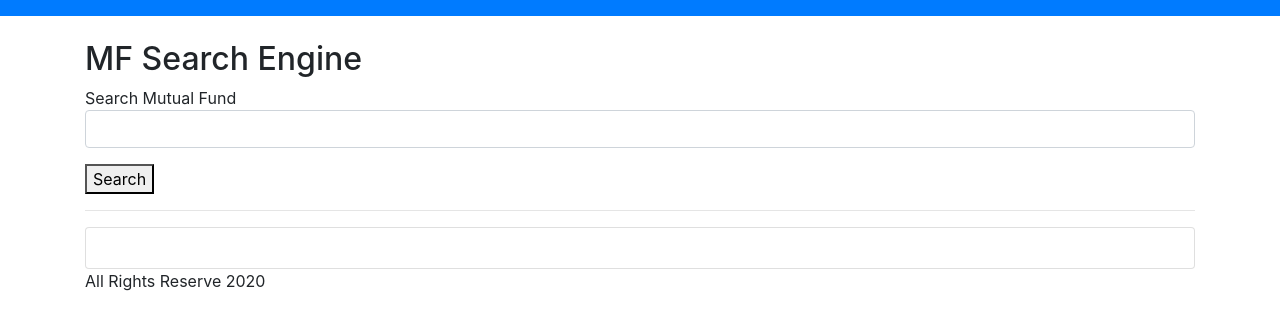
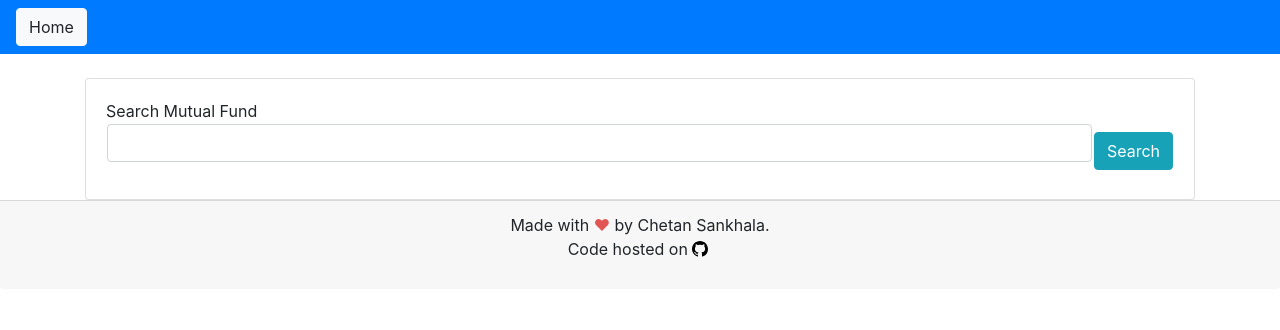
Before and after one commit to csankhala/Mutual-Fund-Search, an Angular app: page /search in a window 1280 px wide. Before the commit this address led to /. Shown: the top 330 px of the page. Built offline with nearby package versions, Linux system fonts and the light colour scheme.

Commit message:
Refactored Components, Removed Routing

```diff
--- a/src/app/app.component.html
+++ b/src/app/app.component.html
@@ -1,22 +1,24 @@
 <nav class="navbar navbar-expand-sm bg-primary navbar-dark">
   <ul class="navbar-nav">
-
+    <a href="/" class="btn btn-light">Home</a>
   </ul>
 </nav>
 <div class="container">
   <br>
-  <h2>{{title}}</h2>
-  <app-search></app-search>
-  <hr>
   <div class="card">
     <div class="card-body">
-      <router-outlet></router-outlet>
+      <app-list *ngIf="enableList" (showDetailEvent)="viewDetailEventCalled($event)"></app-list>
+      <app-detail *ngIf="!enableList" [mfDetail]="viewDetailEvent" (backToListEvent)="toggleListView($event)"></app-detail>
     </div>
   </div>
 </div>
 
-<footer class="footer">
-  <div class="container">
-    <span>All Rights Reserve 2020</span>
-  </div>
+<footer class="card-footer" >
+  <p style="text-align: center">
+    Made with <span style="color: #e25555;">&hearts;</span> by Chetan Sankhala. <br>Code hosted on
+    <a href="https://github.com/csankhala/Mutual-Fund-Search" title="Source Code" style="color: #959da5;">
+      <svg height="20" alt="GitHub" version="1.1" width="20"><path d="M8 0C3.58 0 0 3.58 0 8c0 3.54 2.29 6.53 5.47 7.59.4.07.55-.17.55-.38 0-.19-.01-.82-.01-1.49-2.01.37-2.53-.49-2.69-.94-.09-.23-.48-.94-.82-1.13-.28-.15-.68-.52-.01-.53.63-.01 1.08.58 1.23.82.72 1.21 1.87.87 2.33.66.07-.52.28-.87.51-1.07-1.78-.2-3.64-.89-3.64-3.95 0-.87.31-1.59.82-2.15-.08-.2-.36-1.02.08-2.12 0 0 .67-.21 2.2.82.64-.18 1.32-.27 2-.27.68 0 1.36.09 2 .27 1.53-1.04 2.2-.82 2.2-.82.44 1.1.16 1.92.08 2.12.51.56.82 1.27.82 2.15 0 3.07-1.87 3.75-3.65 3.95.29.25.54.73.54 1.48 0 1.07-.01 1.93-.01 2.2 0 .21.15.46.55.38A8.013 8.013 0 0 0 16 8c0-4.42-3.58-8-8-8z"></path></svg>
+    </a>
+  </p>
+
 </footer>
--- a/src/app/app.component.ts
+++ b/src/app/app.component.ts
@@ -7,4 +7,14 @@ import { Component } from '@angular/core';
 })
 export class AppComponent {
   title = 'MF Search Engine';
+  viewDetailEvent: Event;
+  enableList: boolean = true;
+  viewDetailEventCalled(event: Event) {
+    this.viewDetailEvent = event;
+    this.enableList = false;
+  }
+
+  toggleListView($event: any) {
+    this.enableList = !this.enableList;
+  }
 }
--- a/src/app/detail/detail.component.html
+++ b/src/app/detail/detail.component.html
@@ -1,9 +1,9 @@
-<div class="panel panel-primary">
+<div class="panel panel-primary" *ngIf="mfDetail">
   <div class="panel-heading">
     <h2>MF Detail</h2>
   </div>
   <div class="panel-body">
-    <table class="table table-striped" *ngIf="mfDetail">
+    <table class="table table-striped">
       <tbody>
       <tr>
         <td>Fund House</td><td>{{mfDetail.meta.fund_house}}</td>
@@ -23,4 +23,7 @@
       </tbody>
     </table>
   </div>
+  <div align="center">
+    <button (click)="backToList()" class="btn btn-info">Back to Search</button>
+  </div>
 </div>
--- a/src/app/detail/detail.component.ts
+++ b/src/app/detail/detail.component.ts
@@ -1,8 +1,5 @@
-import {Component, OnInit} from '@angular/core';
-import {ActivatedRoute} from "@angular/router";
-import {MfService} from "../mf.service";
+import {Component, EventEmitter, Input, OnInit, Output} from '@angular/core';
 import {MfDetail} from "../model/mf-detail";
-import {Location} from '@angular/common';
 
 @Component({
   selector: 'app-detail',
@@ -11,17 +8,15 @@ import {Location} from '@angular/common';
 })
 export class DetailComponent implements OnInit {
 
-  mfDetail: MfDetail;
+  @Input() mfDetail: MfDetail;
+  @Output() backToListEvent = new EventEmitter();
 
-  constructor(private route: ActivatedRoute,
-              private mfService: MfService,
-              private location: Location) { }
+  constructor() { }
 
   ngOnInit() {
-    let schemeCode = this.route.snapshot.params['schemeCode'];
-    this.mfService.detail(schemeCode).subscribe(
-      result=> this.mfDetail = result,
-      error => console.error(error)
-    );
+  }
+
+  backToList() {
+    this.backToListEvent.emit('dummy');
   }
 }
--- a/src/app/list/list.component.html
+++ b/src/app/list/list.component.html
@@ -1,8 +1,11 @@
-<div class="panel panel-primary">
+<app-search (queryEvent)="list($event)"></app-search>
+
+<div class="panel panel-primary" *ngIf="searchTerm">
   <div class="panel-heading">
-    <h2>MF Search Result</h2>
+    <h5>Search results for "{{searchTerm}}"</h5>
   </div>
   <div class="panel-body">
+    <div *ngIf="(mfList | async)?.length>0">
       <table class="table table-striped">
         <thead>
         <tr>
@@ -29,4 +32,9 @@
         </tbody>
       </table>
     </div>
+    <div *ngIf="(mfList | async)?.length==0" class="card card-body">
+      <h5>No search results found</h5>
+      Try other keyword to search!
     </div>
+  </div>
+</div>
--- a/src/app/list/list.component.ts
+++ b/src/app/list/list.component.ts
@@ -1,4 +1,4 @@
-import {Component, OnInit} from '@angular/core';
+import {Component, EventEmitter, OnInit, Output} from '@angular/core';
 import {Observable} from "rxjs";
 import {MfList} from "../model/mf-list";
 import {MfService} from "../mf.service";
@@ -11,17 +11,28 @@ import {ActivatedRoute, Router} from "@angular/router";
 })
 export class ListComponent implements OnInit {
 
-  q: string;
   mfList: Observable<MfList[]>;
+  searchTerm: string;
+  enable: boolean = true;
+  @Output() showDetailEvent= new EventEmitter();
 
-  constructor(private mfService: MfService, private route: ActivatedRoute, private router: Router) { }
+  constructor(private mfService: MfService) { }
 
   ngOnInit() {
-    this.q = this.route.snapshot.params['q'];
-    this.mfList = this.mfService.search(this.q);
   }
 
   showDetails(schemeCode: number) {
-    this.router.navigate(['detail', schemeCode]);
+    this.mfService.detail(schemeCode).subscribe(
+      result=> {
+        this.showDetailEvent.emit(result);
+        this.enable = false;
+      },
+      error => console.error(error)
+    );
+  }
+
+  list(searchTerm: string) {
+    this.mfList = this.mfService.search(searchTerm);
+    this.searchTerm = searchTerm;
   }
 }
--- a/src/app/search/search.component.html
+++ b/src/app/search/search.component.html
@@ -3,13 +3,19 @@
     Search Mutual Fund
   </div>
   <div>
-    <form (ngSubmit)="submit()">
-      <div class="form-group">
-        <input class="form-control" type="text" id="searchTerm" required [(ngModel)]="q" name="searchTerm" ng-required="true" />
-      </div>
-      <div>
-        <button type="submit">Search</button>
-      </div>
-    </form>
+    <table>
+      <tr>
+        <td width="100%">
+          <div class="form-group">
+            <input class="form-control" type="text" id="searchTerm" name="searchTerm" ng-required="true" #searchTerm (keydown.enter)="submitQuery(searchTerm.value)"/>
+          </div>
+        </td>
+        <td>
+          <div>
+            <button type="submit" (click)="submitQuery(searchTerm.value)" class="btn btn-info">Search</button>
+          </div>
+        </td>
+      </tr>
+    </table>
   </div>
 </div>
--- a/src/app/search/search.component.ts
+++ b/src/app/search/search.component.ts
@@ -1,8 +1,4 @@
-import { Component, OnInit } from '@angular/core';
-import {MfService} from "../mf.service";
-import {Observable} from "rxjs";
-import {MfList} from "../model/mf-list";
-import {Router} from "@angular/router";
+import {Component, EventEmitter, OnInit, Output} from '@angular/core';
 
 @Component({
   selector: 'app-search',
@@ -11,15 +7,14 @@ import {Router} from "@angular/router";
 })
 export class SearchComponent implements OnInit {
 
-  q: string;
+  @Output() queryEvent = new EventEmitter<string>();
 
-  constructor(private router: Router) { }
+  constructor() { }
 
   ngOnInit() {
   }
 
-  submit(): void {
-    this.router.navigate(['list', this.q]);
-    this.q = null;
+  submitQuery(q: string) {
+    this.queryEvent.emit(q);
   }
 }
--- a/src/index.html
+++ b/src/index.html
@@ -2,7 +2,7 @@
 <html lang="en">
 <head>
   <meta charset="utf-8">
-  <title>MfAngularApp</title>
+  <title>MF Search Engine</title>
   <base href="/">
   <meta name="viewport" content="width=device-width, initial-scale=1">
   <link rel="icon" type="image/x-icon" href="favicon.ico">
```
Also changed, not shown: src/app/app-routing.module.ts (+5 -9 lines). Lines whose indentation alone changed are shown as unchanged.
